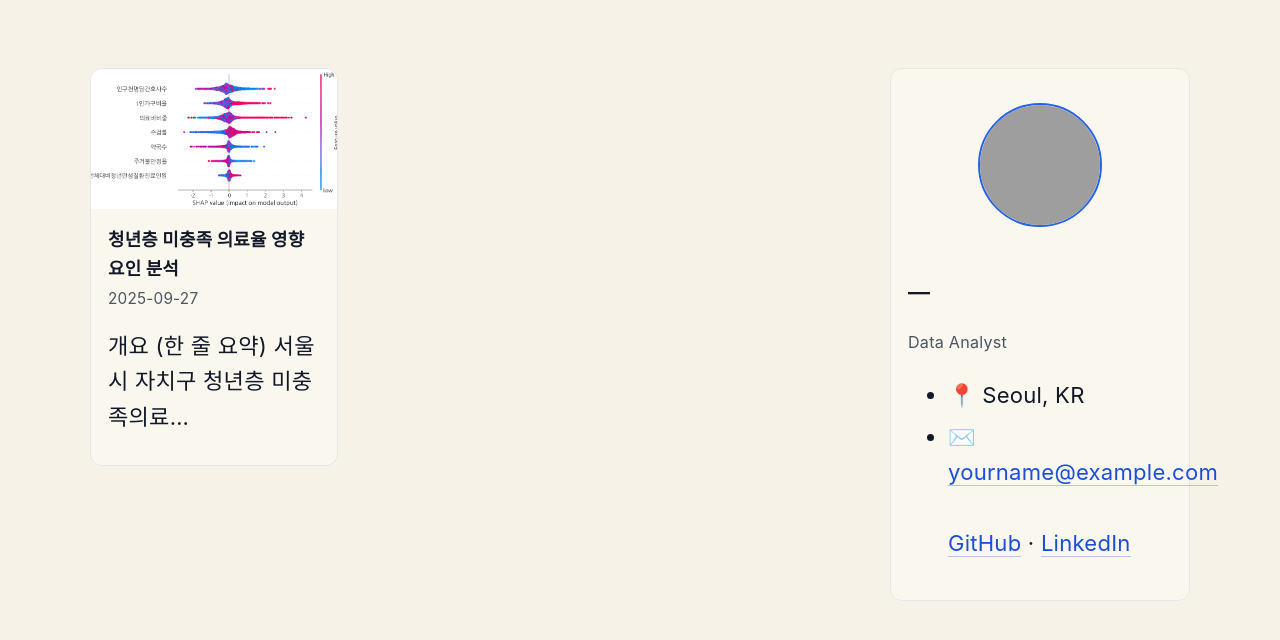
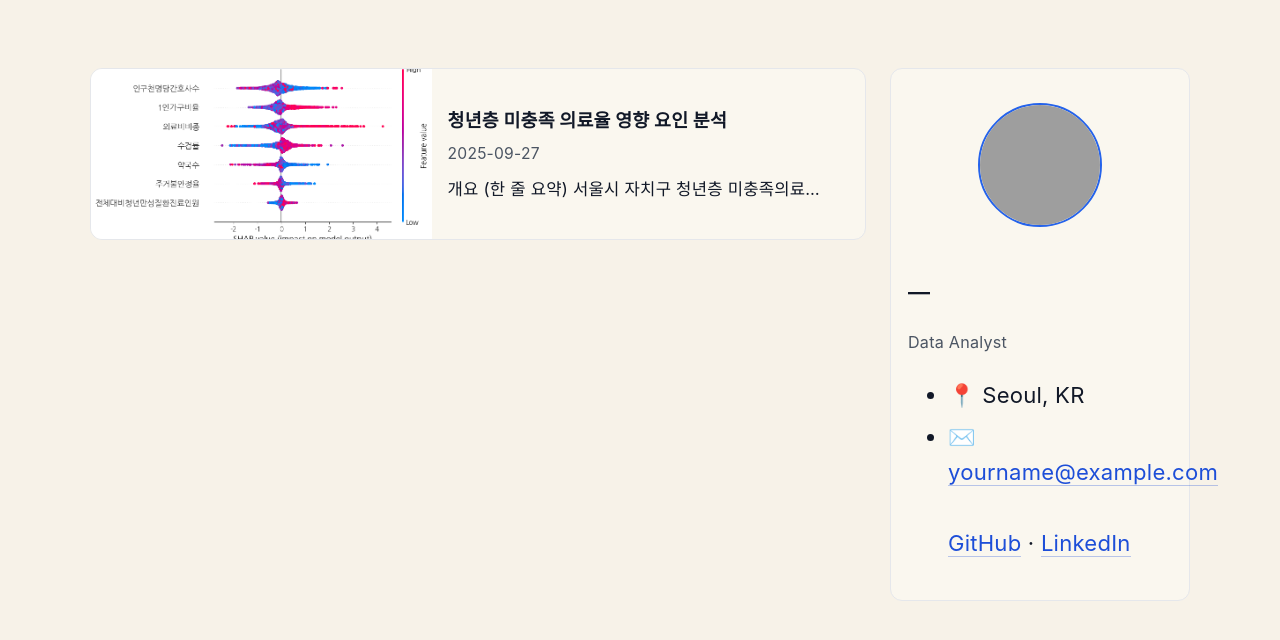
Before and after one commit to yeonglan/yeonglan.github.io, a Jekyll site: the page built from index.md, in a window 1280 px wide. Shown: the top 640 px of the page. Built offline with Jekyll 4.4.1, drawn with Linux system fonts in a browser that asks for light colours; some web fonts are replaced; grey boxes are pictures that could not be loaded.

Commit message:
Update gallery.html

```diff
--- a/_includes/gallery.html
+++ b/_includes/gallery.html
@@ -1,16 +1,21 @@
-<div class="gallery">
+<!-- _includes/gallery.html -->
+<div class="gallery gallery--list">
   {% assign items = site.projects | sort: 'order' %}
   {% for post in items %}
-    <a class="card" href="{{ post.url | relative_url }}" aria-label="{{ post.title }}">
-      {% if post.thumbnail %}
-        <img src="{{ post.thumbnail | relative_url }}" alt="{{ post.title }}">
-      {% endif %}
+    <a class="card card--row" href="{{ post.url | relative_url }}" aria-label="{{ post.title }}">
+      <div class="thumb">
+        {% if post.thumbnail %}
+          <img src="{{ post.thumbnail | relative_url }}" alt="{{ post.title }}">
+        {% endif %}
+      </div>
       <div class="meta">
         <h4>{{ post.title }}</h4>
         {% if post.date %}
           <time datetime="{{ post.date | date_to_xmlschema }}">{{ post.date | date: "%Y-%m-%d" }}</time>
         {% endif %}
-        {% if post.excerpt %}<p>{{ post.excerpt | strip_html | truncate: 110 }}</p>{% endif %}
+        {% if post.excerpt %}
+          <p class="excerpt">{{ post.excerpt | strip_html | truncate: 180 }}</p>
+        {% endif %}
       </div>
     </a>
   {% endfor %}
```
